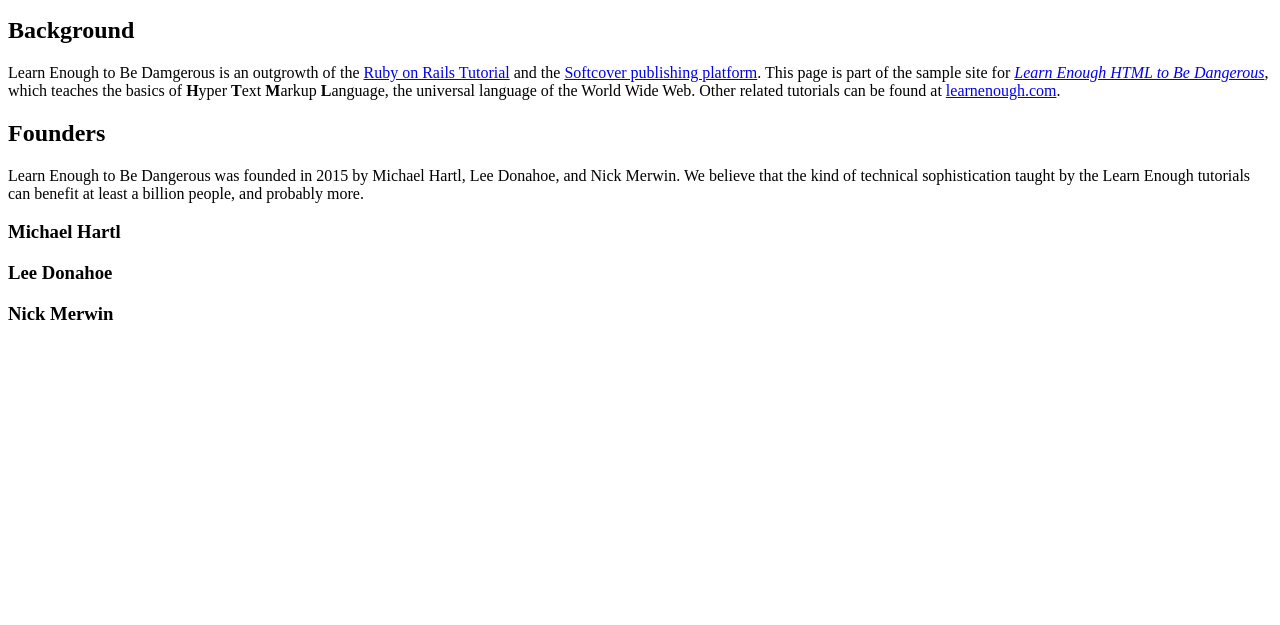
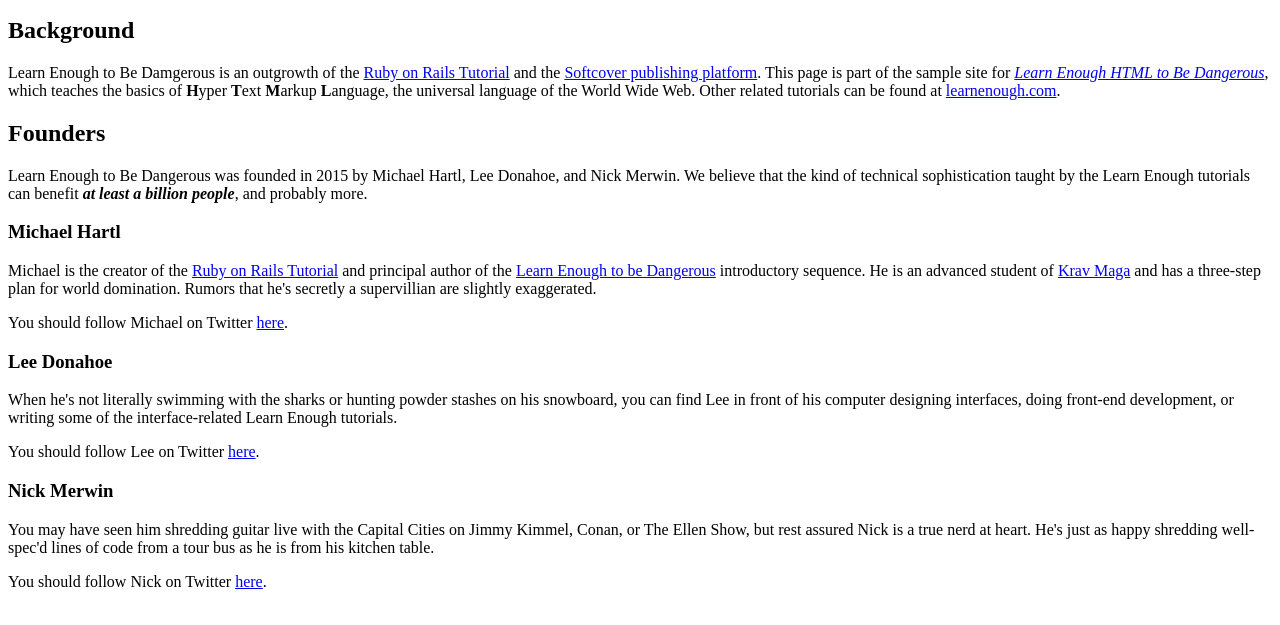
Before and after one commit to archaengel/sample_website, a plain HTML site: page index.html in a window 1280 px wide. Shown: the part 137-762 px from the top of the page. Drawn offline with Linux system fonts and the light colour scheme.

Commit message:
Add bios to founders

```diff
--- a/index.html
+++ b/index.html
@@ -15,10 +15,28 @@
   </p>
   <h2>Founders</h2>
   <p>
-    Learn Enough to Be Dangerous was founded in 2015 by Michael Hartl, Lee Donahoe, and Nick Merwin. We believe that the kind of technical sophistication taught by the Learn Enough tutorials can benefit at least a billion people, and probably more.
+    Learn Enough to Be Dangerous was founded in 2015 by Michael Hartl, Lee Donahoe, and Nick Merwin. We believe that the kind of technical sophistication taught by the Learn Enough tutorials can benefit <em><strong>at least a billion people</strong></em>, and probably more.
   </p>
   <h3>Michael Hartl</h3>
+  <p>
+    Michael is the creator of the <a href="http://railstutorial.org/">Ruby on Rails Tutorial</a> and principal author of the <a href="http://learnenough.com/">Learn Enough to be Dangerous</a> introductory sequence. He is an advanced student of <a href="http://kravmaga.com/">Krav Maga</a> and has a three-step plan for world domination. Rumors that he's secretly a supervillian are slightly exaggerated.
+  </p>
+  <p>
+    You should follow Michael on Twitter <a href="http://twitter.com/mhartl" target="_blank">here</a>.
+  </p>
   <h3>Lee Donahoe</h3>
+  <p>
+    When he's not literally swimming with the sharks or hunting powder stashes on his snowboard, you can find Lee in front of his computer designing interfaces, doing front-end development, or writing some of the interface-related Learn Enough tutorials.
+  </p>
+  <p>
+    You should follow Lee on Twitter <a href="http://twitter.com/leedonahoe" target="_blank">here</a>.
+  </p>
   <h3>Nick Merwin</h3>
+  <p>
+    You may have seen him shredding guitar live with the Capital Cities on Jimmy Kimmel, Conan, or The Ellen Show, but rest assured Nick is a true nerd at heart. He's just as happy shredding well-spec'd lines of code from a tour bus as he is from his kitchen table.
+  </p>
+  <p>
+    You should follow Nick on Twitter <a href="http://twitter.com/nickmerwin" target="_blank">here</a>.
+  </p>
 </body>
 </html>
```
